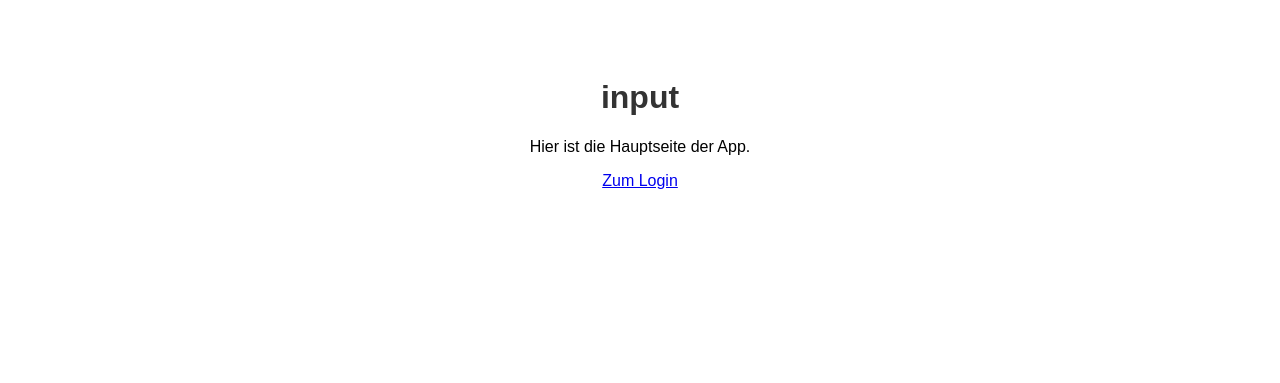
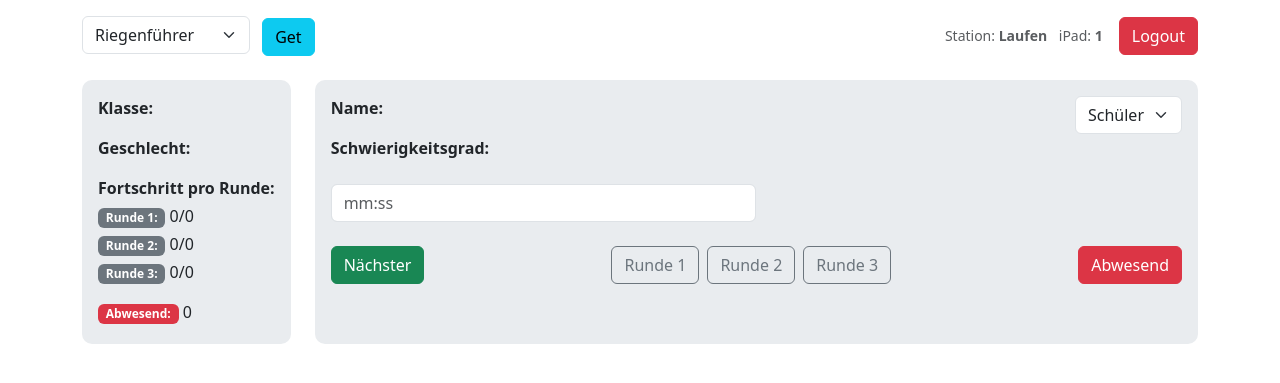
Before and after one commit to GhostCodeByte/bjs-main, a Flask app: page /input in a window 1280 px wide. Shown: the top 383 px of the page. Run offline with Flask 3, Linux system fonts and the light colour scheme.

Commit message:
neue input ui

```diff
--- a/alles_neu/app/database/database.py
+++ b/alles_neu/app/database/database.py
@@ -114,5 +114,3 @@ class Database:
 
 if __name__ == "__main__":
     db = Database()
-
-##test
--- a/alles_neu/app/routes/input.py
+++ b/alles_neu/app/routes/input.py
@@ -1,7 +1,18 @@
-from flask import Blueprint, render_template
+from flask import Blueprint, render_template, session
 
 input_bp = Blueprint('input', __name__, template_folder='../templates')
 
 @input_bp.route('/input')
 def input_page():
-    return render_template('input.html')
+    session["is_logged_in"] = False
+    return render_template(
+        'input.html',
+        riegenfuehrer=['Beispiel Riege 1', 'Beispiel Riege 2'],
+        station='Laufen',
+        ipad_stations_nummer='1',
+        runde1_fertig=0,
+        runde2_fertig=0,
+        runde3_fertig=0,
+        schueler_gesamt=0,
+        schueler_abwesend=0
+    )
--- /dev/null
+++ b/alles_neu/app/static/input.css
@@ -0,0 +1,9 @@
+body {
+  background-color: #f8f9fa;
+}
+
+.box {
+  background: #e9ecef;
+  border-radius: 10px;
+  padding: 15px;
+}
--- a/alles_neu/app/templates/input.html
+++ b/alles_neu/app/templates/input.html
@@ -3,21 +3,152 @@
   <head>
     <meta charset="UTF-8" />
     <meta name="viewport" content="width=device-width, initial-scale=1.0" />
-    <title>Hauptseite</title>
-    <style>
-      body {
-        font-family: Arial, sans-serif;
-        text-align: center;
-        padding: 50px;
-      }
-      h1 {
-        color: #333;
-      }
-    </style>
+    <title>Flask Layout</title>
+
+    <!-- Externe CSS-Dateien für Styling -->
+    <link
+      rel="stylesheet"
+      href="{{ url_for('static', filename='input.css') }}"
+    />
+    <link
+      href="https://cdn.jsdelivr.net/npm/bootstrap@5.3.0/dist/css/bootstrap.min.css"
+      rel="stylesheet"
+    />
   </head>
   <body>
-    <h1>input</h1>
-    <p>Hier ist die Hauptseite der App.</p>
-    <a href="/login">Zum Login</a>
+    <div class="container">
+      <!-- Oberer Navigationsbereich -->
+      <div class="d-flex justify-content-between mt-3">
+        <!-- Mittlerer Dropdown-Bereich -->
+        <div>
+          <select id="riegenfuehrer" class="form-select d-inline w-auto">
+            <option value="" selected disabled>Riegenführer</option>
+            {% for riegen in riegenfuehrer %}
+            <option>{{ riegen }}</option>
+            {% endfor %}
+          </select>
+          <button class="btn btn-info ms-2" type="button">Get</button>
+        </div>
+
+        <!-- Riege, Station und Logout rechts -->
+        <div class="d-flex align-items-center gap-2">
+          <div class="text-muted small ms-2">
+            Station: <strong>{{ station }}</strong>
+            <span class="ms-2"
+              >iPad: <strong>{{ ipad_stations_nummer }}</strong></span
+            >
+          </div>
+          <a class="btn btn-danger ms-2" href="/logout">Logout</a>
+        </div>
+      </div>
+
+      <!-- Hauptcontainer mit Informations- und Eingabebereichen -->
+      <div class="d-flex mt-4 gap-4">
+        <!-- Linker Informationscontainer -->
+        <div class="box p-3">
+          <p><strong>Klasse:</strong> <span id="klasse"></span></p>
+          <p><strong>Geschlecht:</strong> <span id="geschlecht"></span></p>
+
+          <div class="mt-3">
+            <p class="mb-1"><strong>Fortschritt pro Runde:</strong></p>
+            <p class="mb-1">
+              <span class="badge bg-secondary">Runde 1:</span>
+              <span id="runde1_fertig">{{ runde1_fertig }}</span>/<span
+                id="schueler_gesamt_r1"
+                >{{ schueler_gesamt - schueler_abwesend }}</span
+              >
+            </p>
+            <p class="mb-1">
+              <span class="badge bg-secondary">Runde 2:</span>
+              <span id="runde2_fertig">{{ runde2_fertig }}</span>/<span
+                id="schueler_gesamt_r2"
+                >{{ schueler_gesamt - schueler_abwesend }}</span
+              >
+            </p>
+            <p class="mb-1">
+              <span class="badge bg-secondary">Runde 3:</span>
+              <span id="runde3_fertig">{{ runde3_fertig }}</span>/<span
+                id="schueler_gesamt_r3"
+                >{{ schueler_gesamt - schueler_abwesend }}</span
+              >
+            </p>
+          </div>
+
+          <div class="mt-3">
+            <p class="mb-1">
+              <span class="badge bg-danger">Abwesend:</span>
+              <span id="schueler_abwesend">{{ schueler_abwesend }}</span>
+            </p>
+          </div>
+        </div>
+
+        <!-- Rechter Eingabecontainer -->
+        <div class="box p-3 flex-grow-1">
+          <div class="d-flex justify-content-between">
+            <div>
+              <p><strong>Name:</strong> <span id="selectedSchueler"></span></p>
+              <p><strong>Schwierigkeitsgrad:</strong></p>
+            </div>
+
+            <!-- Dropdown für Schülerselektion -->
+            <select
+              id="schuelerDropdown"
+              class="form-select w-auto"
+              style="height: 50%"
+            >
+              <option value="" selected disabled>Schüler</option>
+            </select>
+          </div>
+
+          <!-- Eingabefeld für Ergebnis mit Anzeige des gespeicherten Werts -->
+          <div class="d-flex align-items-center mt-2 gap-3">
+            <input
+              type="text"
+              id="ergebnis"
+              class="form-control w-50"
+              placeholder="mm:ss"
+              inputmode="numeric"
+              enterkeyhint="next"
+              autocomplete="off"
+              autocorrect="off"
+              autocapitalize="off"
+              spellcheck="false"
+              pattern="[0-9:]*"
+            />
+            <div
+              id="current-result-display"
+              class="text-muted"
+              style="min-width: 150px"
+            ></div>
+          </div>
+
+          <!-- Buttons für Navigation und Aktionen -->
+          <div class="d-flex justify-content-between mt-4">
+            <button class="btn btn-success" type="button">Nächster</button>
+            <div class="d-flex gap-2">
+              <button
+                class="toggle-btn btn btn-outline-secondary"
+                type="button"
+              >
+                Runde 1
+              </button>
+              <button
+                class="toggle-btn btn btn-outline-secondary"
+                type="button"
+              >
+                Runde 2
+              </button>
+              <button
+                class="toggle-btn btn btn-outline-secondary"
+                type="button"
+              >
+                Runde 3
+              </button>
+            </div>
+            <button class="btn btn-danger" type="button">Abwesend</button>
+          </div>
+        </div>
+      </div>
+    </div>
   </body>
 </html>
```
Also changed, not shown: alles_neu/app/routes/auth.py (+14 -5 lines), alles_neu/app/templates/auth.html (+30 -14 lines), 1 other file.
